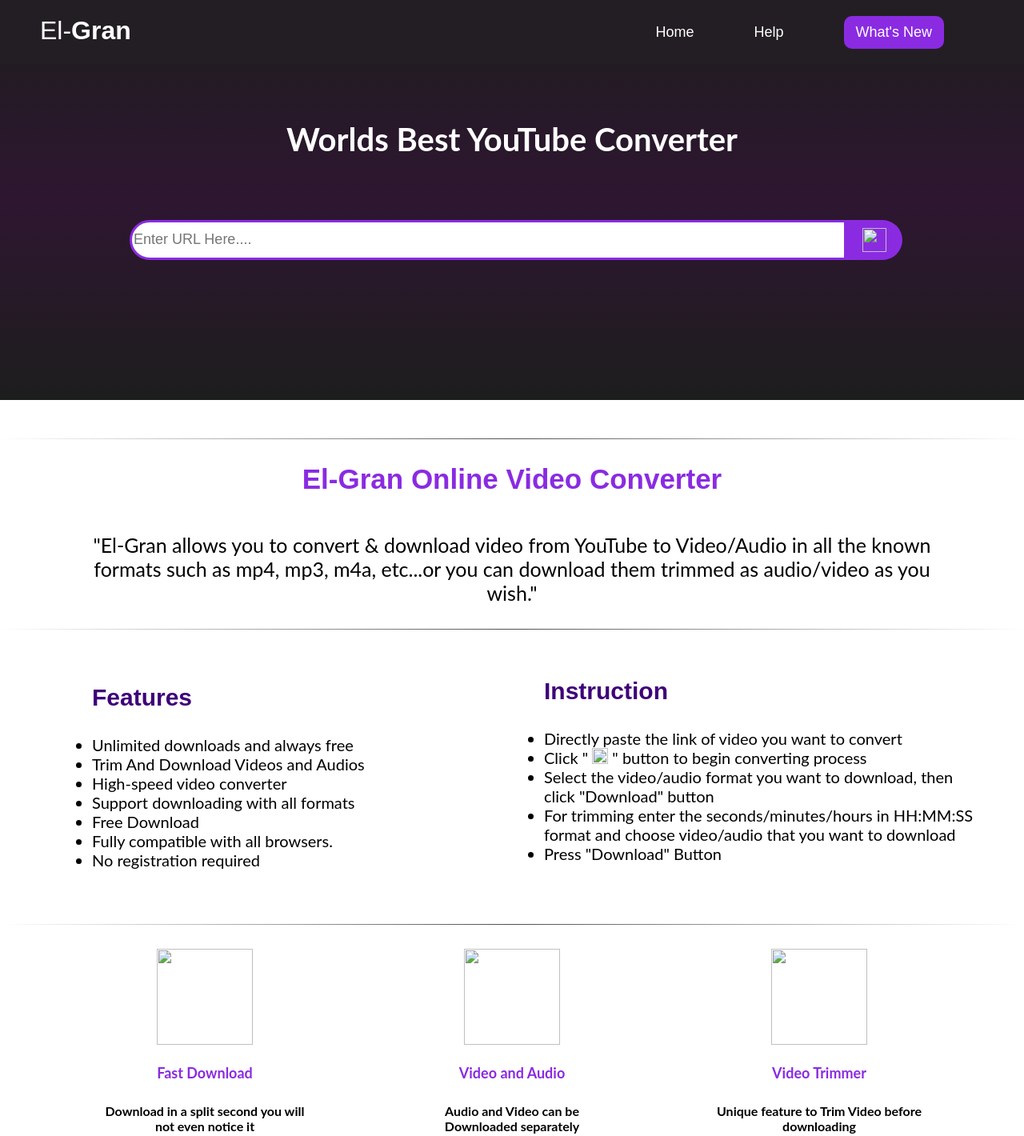
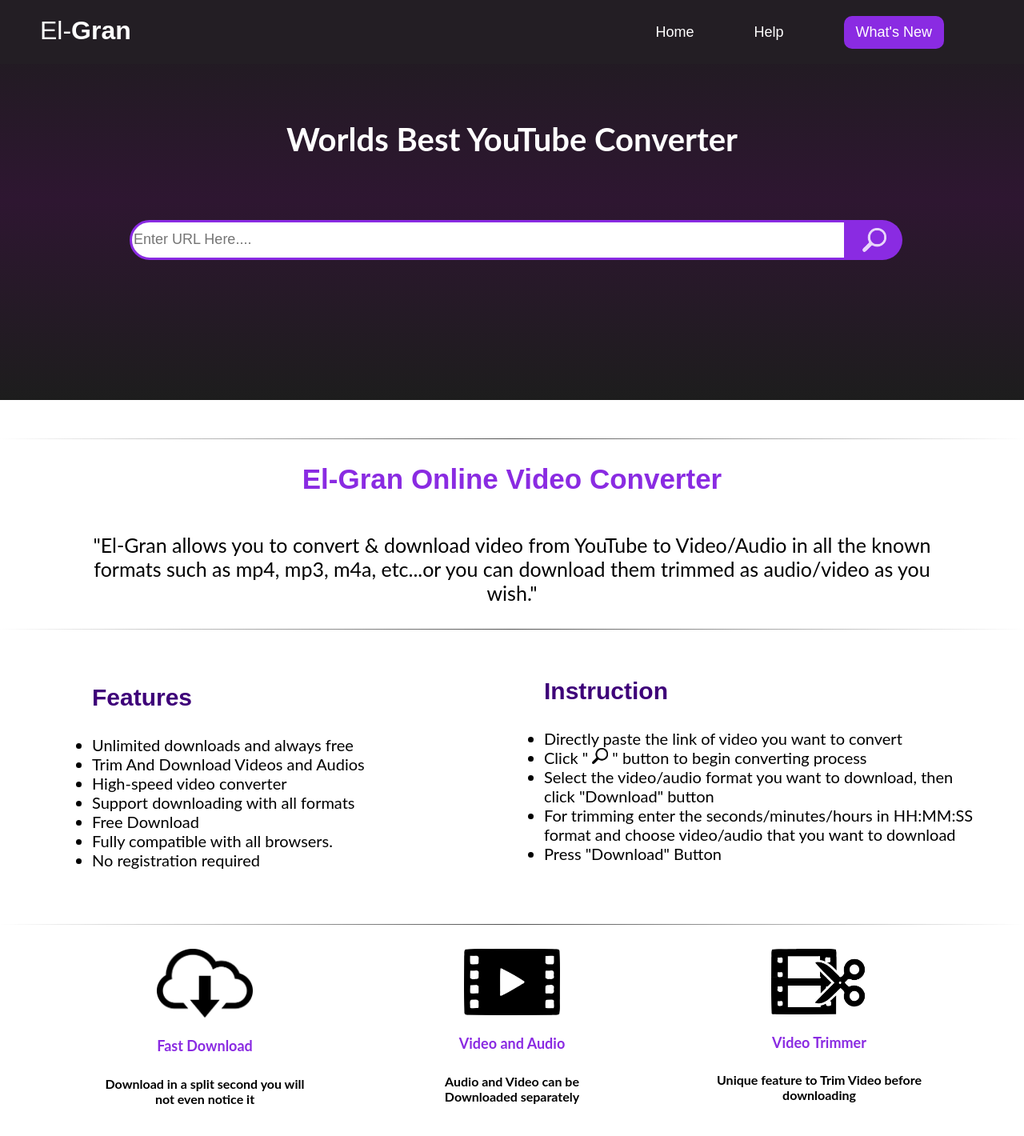
Before and after one commit to belfinbaby555/elgran, a plain HTML site: page index.html in a window 1280 px wide. Shown: the top 1420 px of the page at 80% size. Drawn offline with Linux system fonts and the light colour scheme.

Commit message:
Update index.html

```diff
--- a/index.html
+++ b/index.html
@@ -14,7 +14,7 @@
         <div class="header-box" id="header-box">
             <h1>Worlds Best YouTube Converter</h1>
             <input type="text" placeholder="Enter URL Here...." class="input">
-            <button><img src="image/path995.png" class="img"></button>
+            <button><img src="path995.png" class="img"></button>
 
         </div>
         <div class="content1">
@@ -31,7 +31,7 @@
             <ul>
                 <h3>Instruction</h3>
                 <li>Directly paste the link of video you want to convert</li>
-                <li>Click " <img src="image/s.png"class="imgg2"> " button to begin converting process</li>
+                <li>Click " <img src="s.png"class="imgg2"> " button to begin converting process</li>
                 <li>Select the video/audio format you want to download, then <br>click "Download" button</li>
                 <li>For trimming enter the seconds/minutes/hours in HH:MM:SS <br>format and choose video/audio that you want to download</li>
                 <li>Press "Download" Button</li>
@@ -52,18 +52,18 @@
         <div class="line"></div>
         <div class="box-3">
                 <div class="box">
-                    <img src="image/img_51607.png" class="img2">
+                    <img src="img_51607.png" class="img2">
                     <h4>Fast Download</h4>
                     <h5>Download in a split second you will not even notice it</h5>
 
                 </div>
                 <div class="box">
-                    <img src="image/path938.png" class="img2">
+                    <img src="path938.png" class="img2">
                     <h4>Video and Audio</h4>
                     <h5>Audio and Video can be Downloaded separately</h5>
                 </div>
                 <div class="box">
-                    <img src="image/path956.png" class="img2">
+                    <img src="path956.png" class="img2">
                     <h4>Video Trimmer</h4>
                     <h5>Unique feature to Trim Video before downloading</h5>
                 </div>
```
